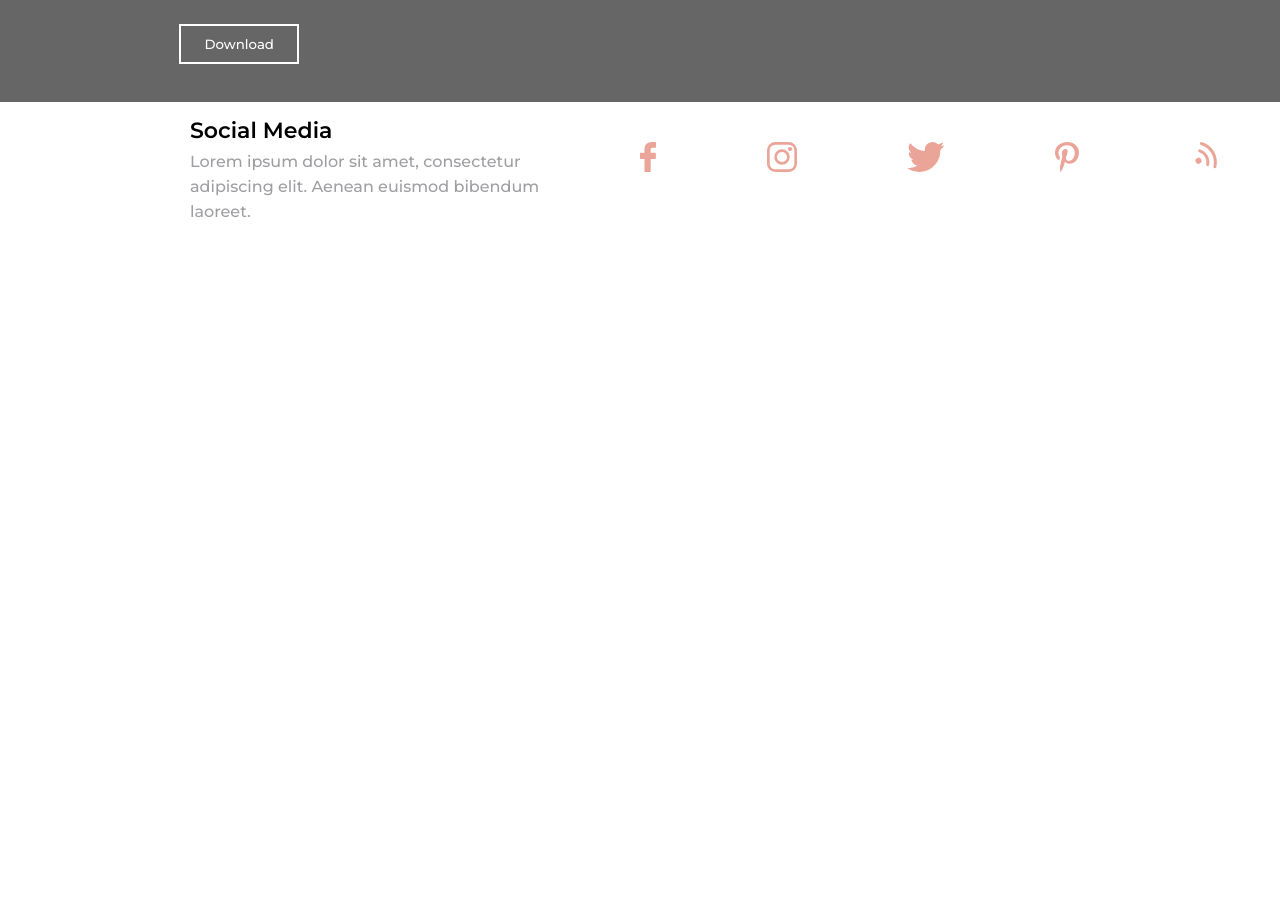
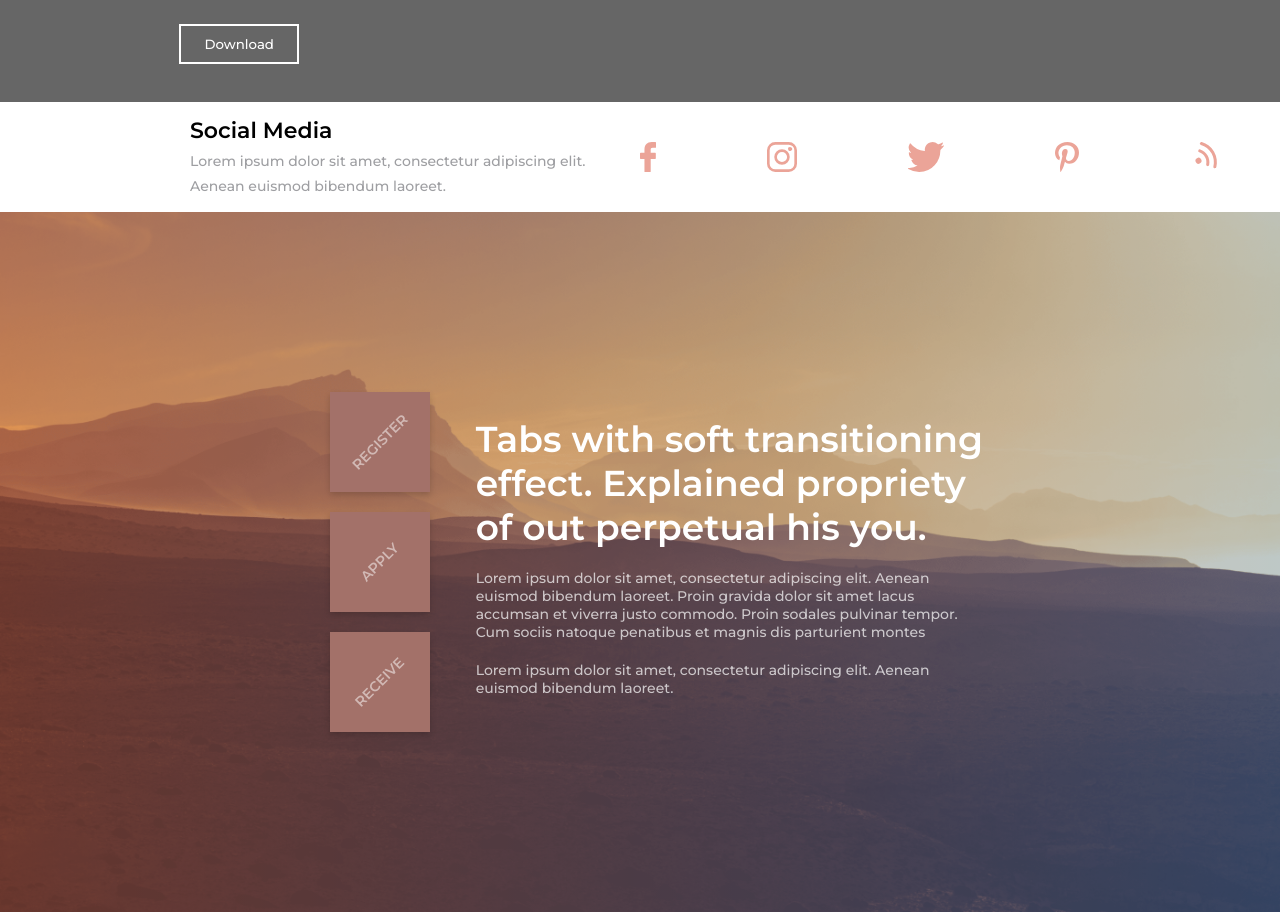
Before and after one commit to vkurilo/Egzaminas, a website: page index.html in a window 1280 px wide. Shown: the part 678-1590 px from the top of the page. Before the commit the page ends 902 px from the top, so only its background shows below. Drawn offline with Linux system fonts and the light colour scheme.

Commit message:
half way features done

```diff
--- a/index.html
+++ b/index.html
@@ -44,7 +44,7 @@
       </div>
       <div class="info">
         <div>
-          <h5>Your details</h5>
+          <h3>Your details</h3>
           <input type="text" placeholder="First name">
           <input type="text" placeholder="Last name">
           <input type="tel" placeholder="Phone number">
@@ -100,7 +100,25 @@
 
     </div>
 
+    <section class="section">
 
+      <div class="tabs">
+        <div class="rotate-word" id="register"><h4>REGISTER</h4></div>
+        <div class="rotate-word" id="apply"><h4>APPLY</h4></div>
+        <div class="rotate-word" id="receive"><h4>RECEIVE</h4></div>
+      </div>
+     <div class="about-tabs">
+      <h2>Tabs with soft transitioning effect. Explained propriety of out perpetual his you.</h2>
+      <p>Lorem ipsum dolor sit amet, consectetur adipiscing elit. Aenean euismod bibendum laoreet. Proin gravida dolor sit amet lacus accumsan et viverra justo commodo. Proin sodales pulvinar tempor. Cum sociis natoque penatibus et magnis dis parturient montes </p>
+      <p>Lorem ipsum dolor sit amet, consectetur adipiscing elit. Aenean euismod bibendum laoreet.</p>
+     </div>
+     <div class="photos">
+      <img src="" alt="">
+      <img src="" alt="">
+      <img src="" alt="">
+     </div>
+
+    </section>
 
   </main>
 
--- a/scss/header.scss
+++ b/scss/header.scss
@@ -82,7 +82,7 @@
         text-align: center;
 
         span {
-          color: red;
+          color:#e27866;
         }
       }
 
@@ -97,13 +97,14 @@
           flex-direction: column;
 
           gap: 20px;
-          h5 {
-            font-size: 16px;
+          h3{
+            font-size: 20px;
             text-align: left;
-            font-weight: 600;
+
           }
           input {
             border: none;
+            outline: none;
             border-bottom: 1px solid gray;
             width: 250px;
             opacity: 0.67;
@@ -120,19 +121,27 @@
         justify-content: center;
         padding-top: 10px;
         height: 30%;
-
+        width: 100%;
         .radio {
           display: flex;
           flex-direction: column;
           text-align: center;
-          justify-content: center;
+
           padding: 10px;
+          width: 250px;
 
+
+          h3{
+            text-align: left;
+            width: 100%;
+            font-size: 20px;
+          }
           .radio-buttons {
             padding: 10px;
             font-size: 10px;
             display: flex;
             gap: 20px;
+            text-align: left;
           }
           div {
             display: flex;
--- a/scss/social-media.scss
+++ b/scss/social-media.scss
@@ -4,11 +4,12 @@
     justify-content: space-between;
     text-align: center;
     width: 100%;
-    height: 100px;
+    height: 30px;
+
 
     .social-media-text{
       width: 50%;
-      text-align: justify;
+      text-align: left;
       padding-left: 190px;
       padding-top: 10px;
 
@@ -17,9 +18,9 @@
         font-size: 22px;
       }
       p{
-        text-align: left;
-        font-size: 16px;
-        max-width: 80%;
+
+        width: 100%;
+        font-size: 14px;
         color: #86878B;
         opacity: 0.8;
         line-height: 25px;
--- a/scss/style.scss
+++ b/scss/style.scss
@@ -3,3 +3,89 @@
 @import "nav.scss";
 @import "header.scss";
 @import "social-media";
+
+
+.section{
+width: 100%;
+height: 700px;
+margin-top: 80px;
+display: flex;
+justify-content: center;
+align-items: center;
+background-image: url("../images/christoffer-engstrom.png");
+background-repeat: no-repeat;
+background-size: cover;
+background-position:bottom ;
+position: relative;
+
+&::before{
+    content: "";
+    position: absolute;
+    background: transparent linear-gradient(270deg, #6696E2 0%, #E27866 100%) 0% 0% no-repeat padding-box;;
+    width:100%;
+    height: 100%;
+    opacity: 0.42;
+
+}
+
+.tabs{
+    display: flex;
+    flex-direction: column;
+    justify-content: center;
+    align-items: center;
+    width:15%;
+    height: 50%;
+    gap: 20px;
+    z-index: 1;
+    .rotate-word{
+        display: flex;
+        justify-content: center;
+        align-items: center;
+        height: 100px;
+        width: 100px;
+        background: #A37169;
+        transition: 0.3s;
+        box-shadow: 0px 3px 6px #00000029;
+
+        &:hover {
+            cursor: pointer;
+            background: #E27866;
+            opacity: 1;
+        }
+
+        h4{
+            transform:rotate(-45deg);
+            font-size: 14px;
+            color: white;
+            opacity: 0.5;
+            transition: 0.3s;
+
+            &:hover{
+                opacity: 1;
+            }
+        }
+    }
+
+}
+
+.about-tabs{
+    height: 50%;
+    width: 40%;
+    color:white;
+    z-index: 1;
+    text-align: left;
+    padding-top: 30px;
+
+    h2{
+        font-size: 36px;
+        padding-bottom: 20px;
+    }
+    p{
+        font-size: 14px;
+        color: white;
+        opacity: 0.7;
+        padding-bottom: 20px;
+
+    }
+}
+}
```
Also changed, not shown: app/css/style.css, app/images/christoffer-engstrom.png (added).
